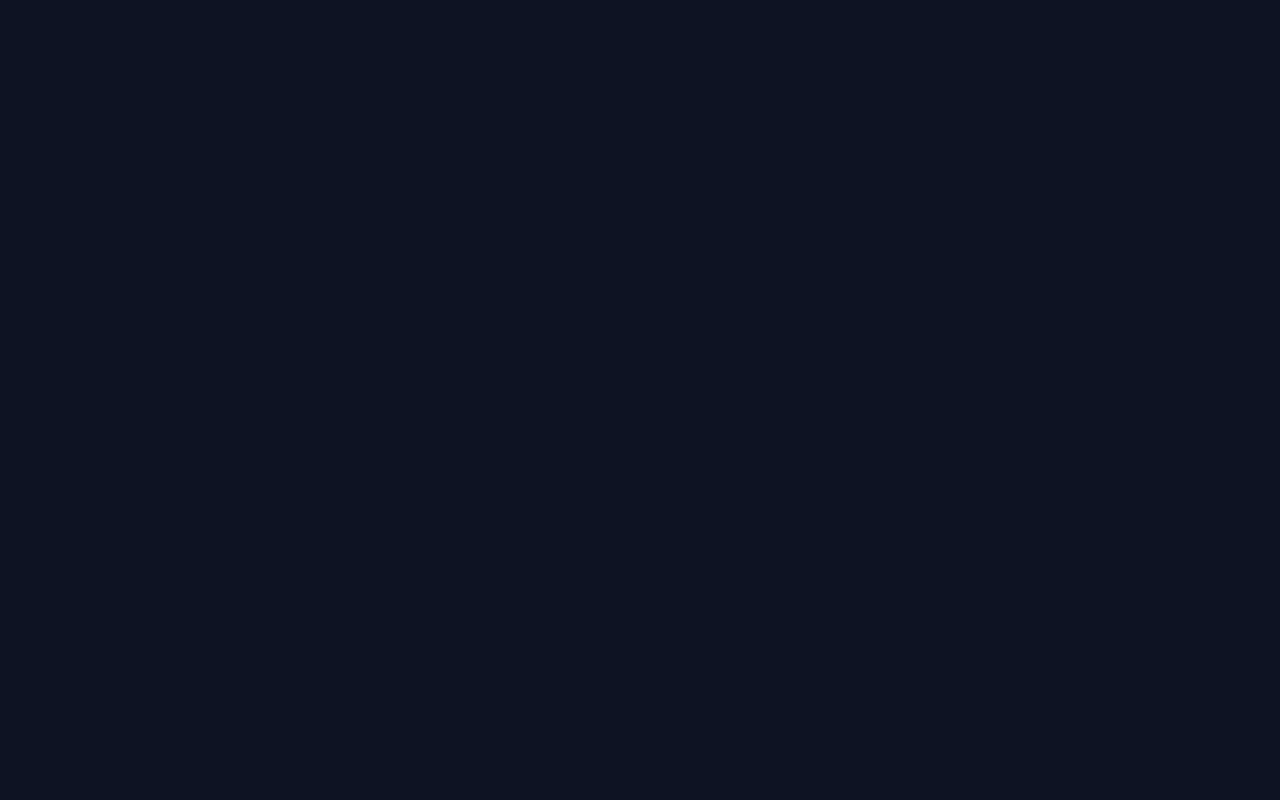
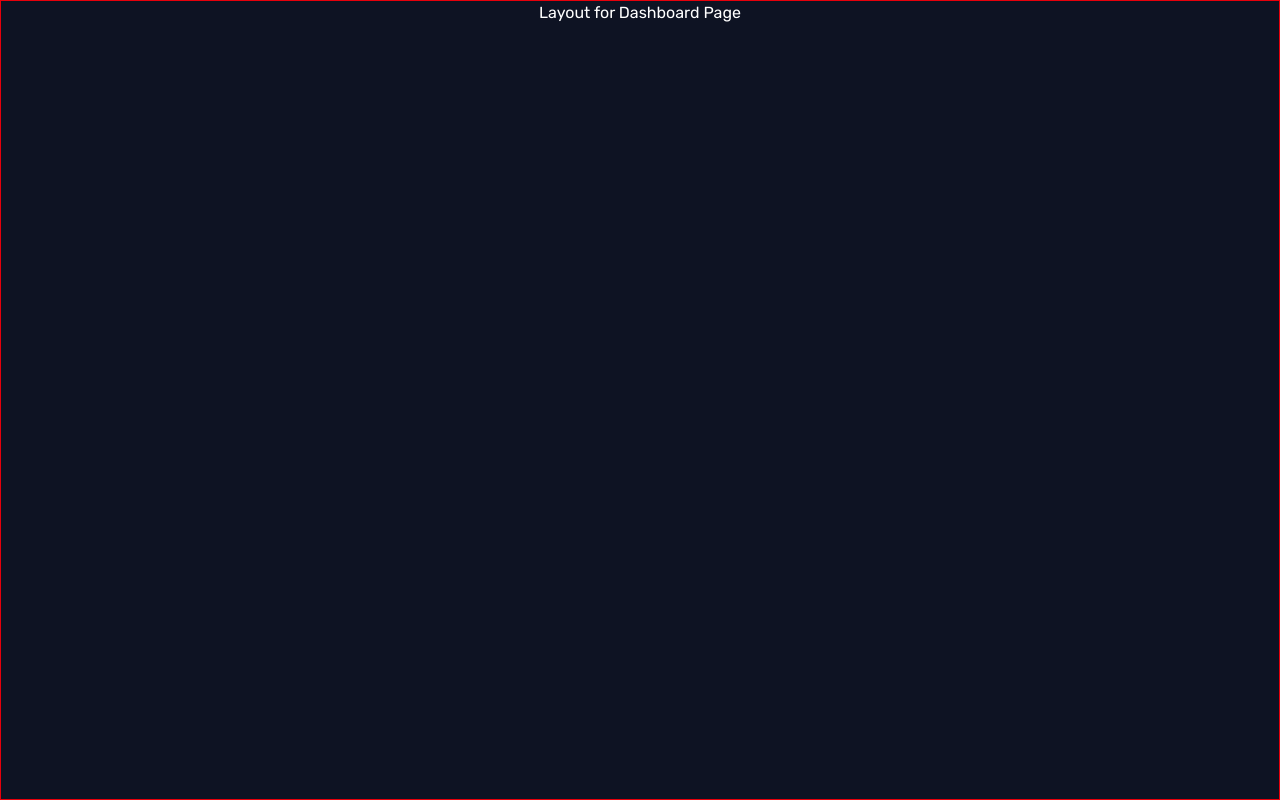
Before and after one commit to Ryan-C-Moses/time-tracking-dashboard-app, a React (Vite) app in the folder app-ui/: page / in a window 1280 px wide. Built offline with nearby package versions, Linux system fonts and the light colour scheme.

Commit message:
created dashboard layout component

```diff
--- a/app-ui/index.html
+++ b/app-ui/index.html
@@ -2,7 +2,7 @@
 <html lang="en">
   <head>
     <meta charset="UTF-8" />
-    <link rel="icon" type="image/svg+xml" href="/vite.svg" />
+    <link rel="icon" href="./public/images/favicon-32x32.png" />
     <meta name="viewport" content="width=device-width, initial-scale=1.0" />
     <title>Time Tracking App</title>
   </head>
--- /dev/null
+++ b/app-ui/src/layouts/DashBoardLayout/DashBoardLayout.jsx
@@ -0,0 +1,5 @@
+const DashBoardLayout = () => {
+    return <div className="text-white">Layout for Dashboard Page</div>
+}
+
+export default DashBoardLayout;
--- a/app-ui/src/layouts/UI.jsx
+++ b/app-ui/src/layouts/UI.jsx
@@ -1,6 +1,8 @@
+import DashBoard from "../pages/DashBoard";
+
 const UI = () => {
   return <div className='bg-(--app-navy-950) w-full h-screen'>
-
+    <DashBoard />
   </div>;
 };
 
--- /dev/null
+++ b/app-ui/src/pages/DashBoard.jsx
@@ -0,0 +1,9 @@
+import DashBoardLayout from "../layouts/DashBoardLayout/DashBoardLayout";
+
+const DashBoard = () => {
+    return <div className="border border-red-600 w-full h-screen">
+        <DashBoardLayout />
+    </div>;
+}
+
+export default DashBoard;
```
